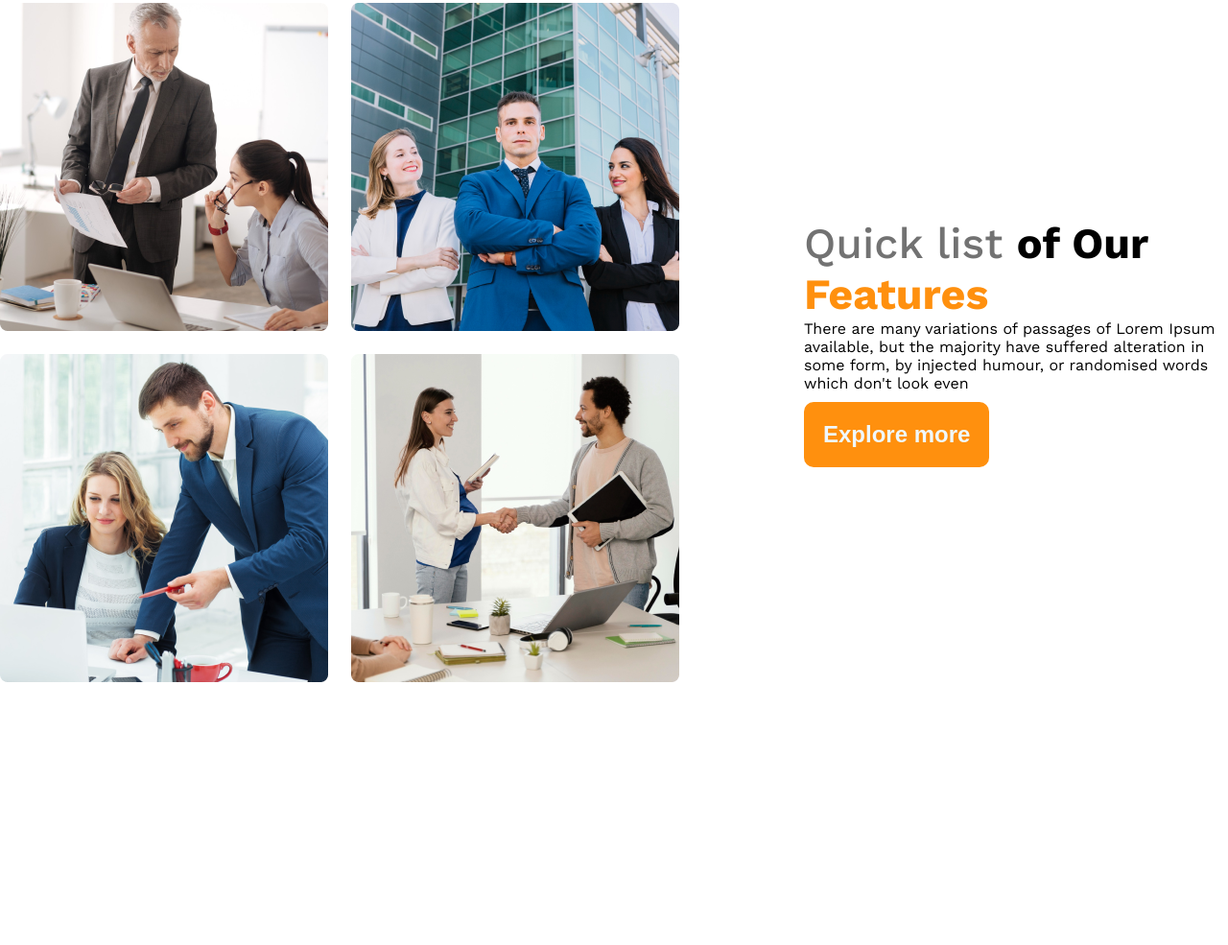
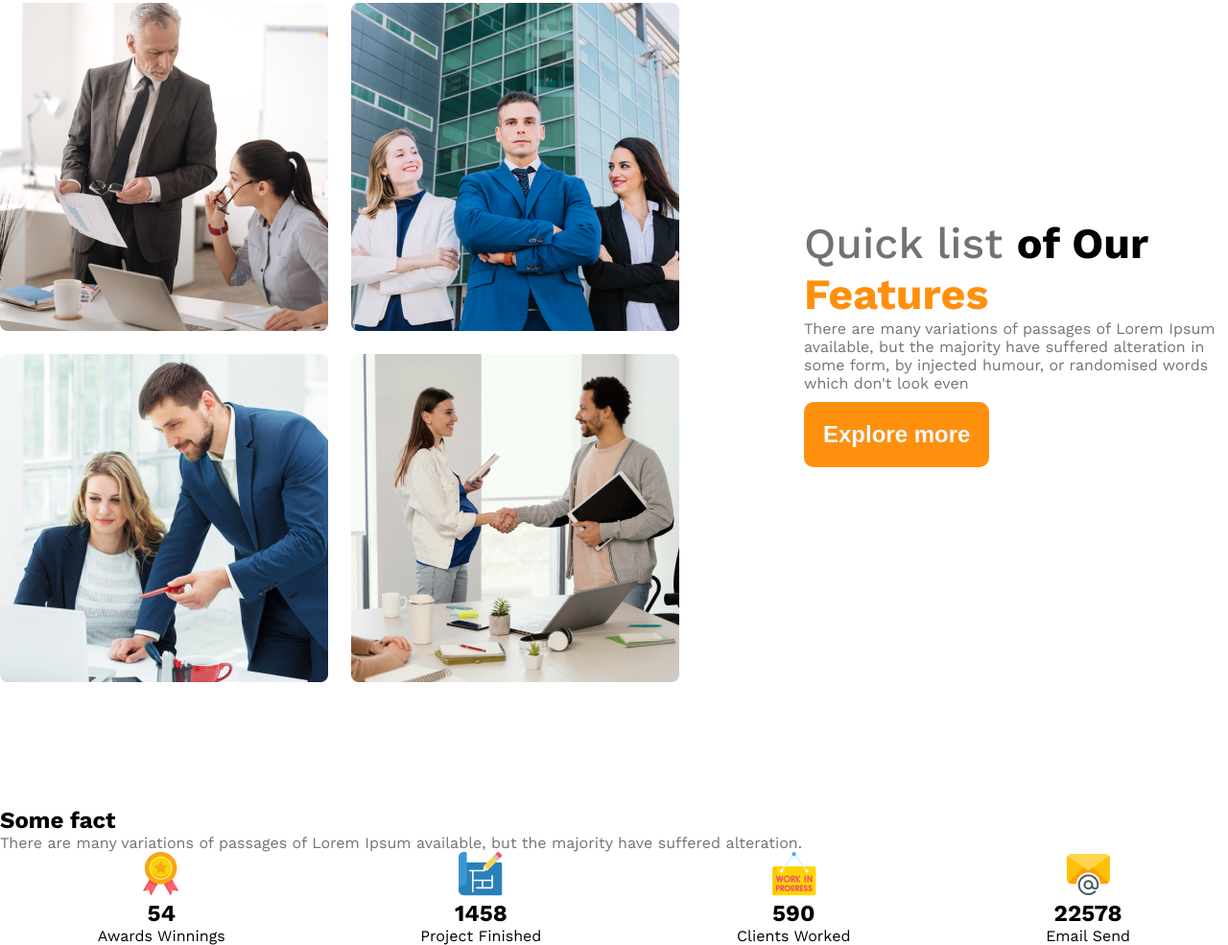
Before and after one commit to arman418web/g3-projects, a plain HTML site: page index.html in a window 1280 px wide. Shown: the part 1170-2155 px from the top of the page at 96% size. Before the commit the page ends 1881 px from the top, so only its background shows below. Drawn offline with nearby package versions, Linux system fonts and the light colour scheme.

Commit message:
hestory restored

```diff
--- a/index.html
+++ b/index.html
@@ -26,7 +26,7 @@
         <div class="banner container">
     <div class="banner-content">
           <h1 class="banner-titel">Brand New Group <br>of Architects </h1>
-      <p class="banner-ditail">There are many variations of passages of Lorem Ipsum available, but the majority have suffered alteration in some form, by injected humour, or randomised words which don't look even</p>
+      <p class="banner-ditail dark-3">There are many variations of passages of Lorem Ipsum available, but the majority have suffered alteration in some form, by injected humour, or randomised words which don't look even</p>
       <button class="btn-primary">Explore more</button>
     </div>
       <img class="banner-img" src="images/banner.png" alt="">
@@ -44,13 +44,45 @@
             </div>
             <div class="our-features">
                 <h3 class="feature-title"><span id="quick-list">Quick list </span>of Our <span id="features">Features</span></h3>
-                <p class="featue-descritption">There are many variations of passages of Lorem Ipsum available, but the majority have suffered alteration in some form, by injected humour, or randomised words which don't look even</p>
+                <p class="featue-descritption dark-3">There are many variations of passages of Lorem Ipsum available, but the majority have suffered alteration in some form, by injected humour, or randomised words which don't look even</p>
                 <button class="btn-primary">Explore more</button>
             </div>
 
 
           </section>
+     <!-- feature will enjoy -->
+      <section class="feature-container"></section>
 
+      <!-- some facts -->
+       <section class="some-facts">
+        <h2 class="section-title"> Some fact</h2>
+        <p class="dark-3">There are many variations of passages of Lorem Ipsum available, but the majority have suffered alteration.</p>
+        <div class="fact-container display-flex">
+            <div class="facts">
+                <img src="images/icons/ribon.png" alt="">
+                <h2>54</h2>
+                <p>Awards Winnings</p>
+            </div>
+            <div class="facts">
+                <img src="images/icons/projects.png" alt="">
+                <h2>1458</h2>
+                <p>Project Finished</p>
+            </div>
+            <div class="facts">
+                <img src="images/icons/customers.png" alt="">
+                <h2>590</h2>
+                <p>Clients Worked</p>
+            </div>
+            <div class="facts">
+                <img src="images/icons/email.png" alt="">
+                <h2>22578</h2>
+                <p>Email Send</p>
+            </div>
+
+        </div>
+
+
+       </section>
 
 
     </main>
--- a/style/style.css
+++ b/style/style.css
@@ -133,11 +133,33 @@ font-size: 2.8rem;
 #features{
     color: rgb(255, 144, 14);
 }
+/* facts section styles */
+.fact-container{
+    justify-content: space-around;
+    align-items: center;
+    text-align: center;
+}
 
 
 
 @media screen and (max-width:576px){
-    .navbar, .nav-links{
+    .navbar, .nav-links , .teams{
         flex-direction: column;
     }
+    .team-img-container{
+        grid-template-columns: repeat(1,1fr);
+    }
+    .our-features{
+        margin-left: 50px;
+    }
 }
+
+/* medium device */
+@media screen and (min-width:576px) and (max-width:992px){
+    .teams{
+        flex-direction: column;
+    }
+    .our-features{
+        margin: 50px auto;
+    }
+}
```
